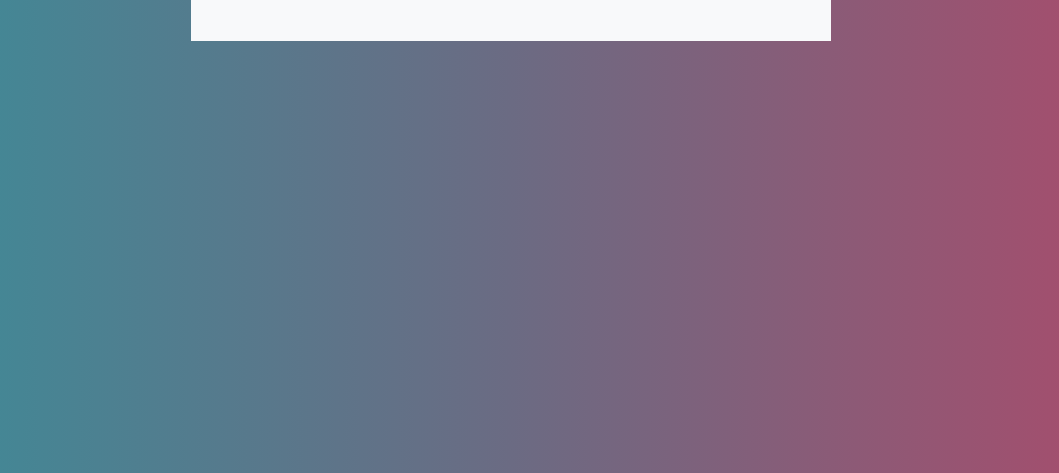
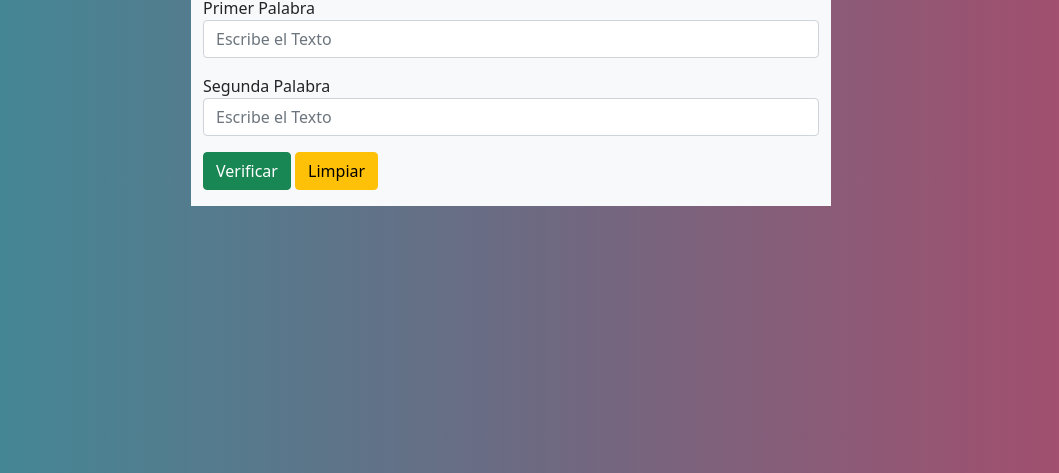
Before and after one commit to febrel/App_Palindromo, a plain HTML site: page index.html in a window 1280 px wide. Shown: the part 327-800 px from the top of the page, without its empty margins (129-1188 px from the left). Drawn offline with nearby package versions, Linux system fonts and the light colour scheme.

Commit message:
Versión 1.1

```diff
--- a/index.html
+++ b/index.html
@@ -17,9 +17,9 @@
 <body>
 
 
-    <div class="container-md col-sm-6 mt-5  h-100 bg-light">
+    <div class="m-0 vh-100 row justify-content-center align-items-center">
 
-        <div class="abs-center">
+        <div class="col-6 bg-light">
             <h1 class="row justify-content-center">Analiza Palíndromo </h1>
 
             <form id="forma">
```
